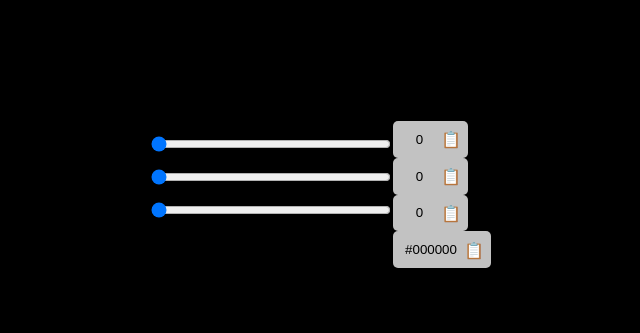
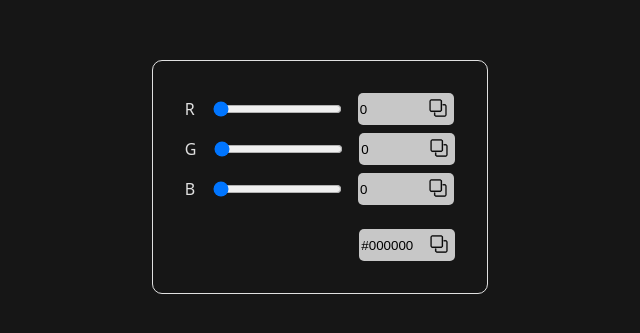
Before and after one commit to andrec2709/colorpicker-react, a React (Vite) app: page / in a window 1280 px wide. Shown: the part 223-556 px from the top of the page, without its empty margins (320-960 px from the left). Built offline with nearby package versions, Linux system fonts and the light colour scheme.

Commit message:
improvements

```diff
--- a/src/App.css
+++ b/src/App.css
@@ -3,68 +3,74 @@
 }
 
 #root {
-  max-width: 1280px;
   margin: 0 auto;
+  text-align: center;
+  border: 1px solid ;
+  border-radius: 10px;
   padding: 2rem;
-  text-align: center;
-  display: flex;
-  border-radius: 5px;
-  align-items: center;
-  height: 11rem;
+  display: grid;
+  grid-template:
+  "a a" auto
+  "b b" auto
+  "c c" auto
+  ". d" auto / auto auto;
+  row-gap: .5rem;
 }
 
-#sliders {
-  display: flex;
-  flex-direction: column;
-  height: 100%;
-  justify-content: space-evenly;
+#red-slider {
+  grid-area: a;
+}
+#green-slider {
+  grid-area: b;
+}
+#blue-slider {
+  grid-area: c;
+}
+#hex-field {
+  margin-top: 1rem;
+  grid-area: d;
 }
 
-#fields {
+.slider-container {
   display: flex;
-  flex-direction: column;
-  height: 100%;
-  justify-content: space-evenly;
+  align-items: center;
 }
 
-.color-field-container {
-  background-color: #c2c2c2;
-  width: fit-content;
+.slider-container > span {
+  margin-right: 1rem;
+}
+
+.slider-container > input {
+  margin-right: 1rem;
+}
+
+.field-container {
   display: flex;
   align-items: center;
-  justify-content: center;
-  padding: .4rem;
+  height: 2rem;
+  background-color: rgb(199, 199, 199);
   border-radius: 5px;
 }
 
-.color-field::-webkit-outer-spin-button, .color-field::-webkit-inner-spin-button {
-  appearance: none;
-  -webkit-appearance: none;
-  margin: 0;
+.field-container > input {
+  color: black;
+  border: none;
+  width: 4rem;
+  height: 100%;
+  background-color: unset;
+
+  &:focus {
+    outline: none;
+  }
+
 }
 
-.color-field {
-  appearance: unset;
-  -moz-appearance: textfield;
-  color: black;
+.field-container > button {
   height: 100%;
+  border: none;
   background-color: unset;
-  border: none;
-  padding: 0;
-  text-align: center;
 }
 
-.hex-field {
-  width: 4rem;
+.field-container > button > img {
+  width: 20px;
 }
-
-.color-field-btn {
-  height: 100%;
-  background-color: unset;
-  border-radius: 0;
-  padding: 0;
-}
-
-.custom-range {
-  width: 15rem;
-}
--- a/src/App.jsx
+++ b/src/App.jsx
@@ -5,70 +5,60 @@ import './App.css'
 // Make a simple colorpicker app.
 // Read draft.md
 
-function Slider({ id, value, onChange, min = 0, max = 255 }) {
-
-  return <input
-    type="range"
-    id={id}
-    className='custom-range'
-    min={min}
-    max={max}
-    value={value}
-    onChange={e => onChange(e, e.target.value, e.target.getAttribute('id'))}
-  />;
-}
-
-function ColorField({ id, value, onChange, classInput = 'color-field', typeInput = 'number', maxLength,min = 0, max = 255 }) {
-  async function handleClick() {
-    await navigator.clipboard.writeText(value);
+function Field({ value, onChange, color, id }) {
+  async function handleCopy() {
+    await navigator.clipboard.writeText(value)
+      .then(() => { console.log('success') }, () => { console.log('fail') });
   }
 
   return (
-    <div className='color-field-container'>
-      <input
-        type={typeInput}
-        id={id}
-        className={classInput}
-        min={min}
-        max={max}
-        value={value}
-        maxLength={maxLength}
-        onChange={(e) => onChange(e, e.target.value, e.target.getAttribute('id'))} />
-      <button
-        className='color-field-btn'
-        onClick={handleClick}
-      >
-        📋
+    <div className='field-container' id={id}>
+      <input min={0} max={255} value={value} onChange={onChange} type='text' data-color={color} />
+      <button onClick={handleCopy}>
+        <img src='/src/assets/copy.png'></img>
       </button>
     </div>
   );
 }
 
-function toHEX(r, g, b) {
-  return `#${r.toString(16).padStart(2, '0')}${g.toString(16).padStart(2, '0')}${b.toString(16).padStart(2, '0')}`;
+function LabeledComponent({ label, content }) {
+  return (
+    <div className='labeled-container'>
+      <span>{label}</span>
+      {content}
+    </div>
+  );
+}
+
+function Slider({ label, value, onChange, color, id }) {
+  return (
+    <>
+      <div className='slider-container' id={id}>
+        <span>{label}</span>
+        <input type="range" value={value} onChange={onChange} data-color={color} min={0} max={255} />
+        <Field value={value} onChange={onChange} color={color} />
+      </div>
+    </>
+  );
 }
 
 export default function ColorPickerApp() {
   const [red, setRed] = useState(0);
   const [green, setGreen] = useState(0);
   const [blue, setBlue] = useState(0);
-  const [hex, setHex] = useState(toHEX(red, green, blue));
-  useEffect(() => {
+  const [rgb, setRgb] = useState([red, green, blue]);
+  const [hex, setHex] = useState(
+    `#${rgb[0].toString(16).padStart(2, '0')}${rgb[1].toString(16).padStart(2, '0')}${rgb[2].toString(16).padStart(2, '0')}`
+  );
+  console.log(hex);
 
-    const newColor = `rgb(${red}, ${green}, ${blue})`;
-    document.documentElement.style.backgroundColor = newColor;
+  function handleChange(e) {
+    const color = e.target.dataset.color;
+    let value = isNaN(parseInt(e.target.value)) ? '' : parseInt(e.target.value, 10);
 
-  }, [red, green, blue]);
+    if (value < 0) { value = 0 }
 
-  function handleChange(e, value, color) {
-
-    if (!/^[0-9]{0,3}$/.test(value)) { return }
-
-    else if (value < 0) { value = 0 }
-
-    else if (value > 255) { value = 255 }
-
-    value = parseInt(value);
+    if (value > 255) { value = 255 }
 
     let nextRed = red;
     let nextGreen = green;
@@ -87,59 +77,21 @@ export default function ColorPickerApp() {
         setBlue(value);
         nextBlue = value;
         break;
-      case 'red-field':
-        setRed(value);
-        nextRed = value;
-        break;
-      case 'green-field':
-        setGreen(value);
-        nextGreen = value;
-        break;
-      case 'blue-field':
-        setBlue(value);
-        nextBlue = value;
-        break;
     }
 
-    setHex(toHEX(nextRed, nextGreen, nextBlue));
-  }
+    setRgb([nextRed, nextGreen, nextBlue]);
+    setHex(`#${nextRed.toString(16).padStart(2, '0')}${nextGreen.toString(16).padStart(2, '0')}${nextBlue.toString(16).padStart(2, '0')}`)
 
-  function handleHexChange(e, value, color) {
-    setHex(value);
-
-    value = value.replace('#', '')
-
-    const r = parseInt(value.slice(0, 2), 16);
-    const g = parseInt(value.slice(2, 4), 16);
-    const b = parseInt(value.slice(4, 6), 16);
-
-    if (!isNaN(r)) setRed(r)
-    if (!isNaN(g)) setGreen(g)
-    if (!isNaN(b)) setBlue(b)
-
+    const root = document.documentElement;
+    root.style.backgroundColor = `rgb(${nextRed}, ${nextGreen}, ${nextBlue})`;
   }
 
   return (
     <>
-      <div id='sliders'>
-        <Slider id='red' onChange={handleChange} value={red} />
-        <Slider id='green' onChange={handleChange} value={green} />
-        <Slider id='blue' onChange={handleChange} value={blue} />
-      </div>
-      <div id='fields'>
-        <ColorField id='red-field' onChange={handleChange} value={red} />
-        <ColorField id='green-field' onChange={handleChange} value={green} />
-        <ColorField id='blue-field' onChange={handleChange} value={blue} />
-
-        <ColorField
-          id='hex-field'
-          onChange={handleHexChange}
-          typeInput='text'
-          classInput='color-field hex-field'
-          value={hex}
-          maxLength={7}
-        />
-      </div>
+      <Slider label='R' value={red} onChange={handleChange} color='red' id='red-slider' />
+      <Slider label='G' value={green} onChange={handleChange} color='green' id='green-slider' />
+      <Slider label='B' value={blue} onChange={handleChange} color='blue' id='blue-slider' />
+      <Field value={hex} id='hex-field' />
     </>
   );
 }
--- a/src/index.css
+++ b/src/index.css
@@ -13,15 +13,6 @@
   -moz-osx-font-smoothing: grayscale;
 }
 
-a {
-  font-weight: 500;
-  color: #646cff;
-  text-decoration: inherit;
-}
-a:hover {
-  color: #535bf2;
-}
-
 body {
   margin: 0;
   display: flex;
@@ -29,40 +20,3 @@ body {
   min-width: 320px;
   min-height: 100vh;
 }
-
-h1 {
-  font-size: 3.2em;
-  line-height: 1.1;
-}
-
-button {
-  border-radius: 8px;
-  border: 1px solid transparent;
-  padding: 0.6em 1.2em;
-  font-size: 1em;
-  font-weight: 500;
-  font-family: inherit;
-  background-color: #1a1a1a;
-  cursor: pointer;
-  transition: border-color 0.25s;
-}
-button:hover {
-  border-color: #646cff;
-}
-button:focus,
-button:focus-visible {
-  outline: 4px auto -webkit-focus-ring-color;
-}
-
-@media (prefers-color-scheme: light) {
-  :root {
-    color: #213547;
-    background-color: #ffffff;
-  }
-  a:hover {
-    color: #747bff;
-  }
-  button {
-    background-color: #f9f9f9;
-  }
-}
```
Also changed, not shown: src/assets/copy.png (added).
